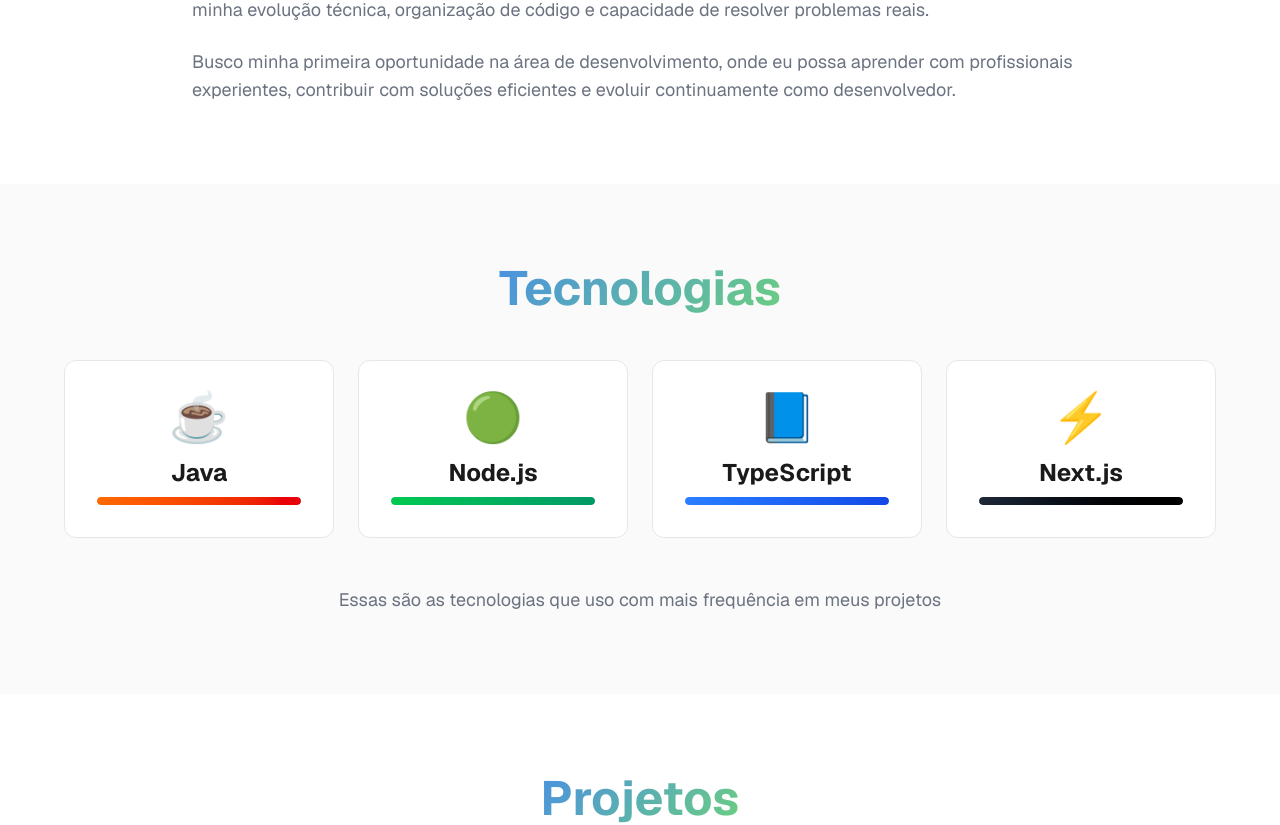
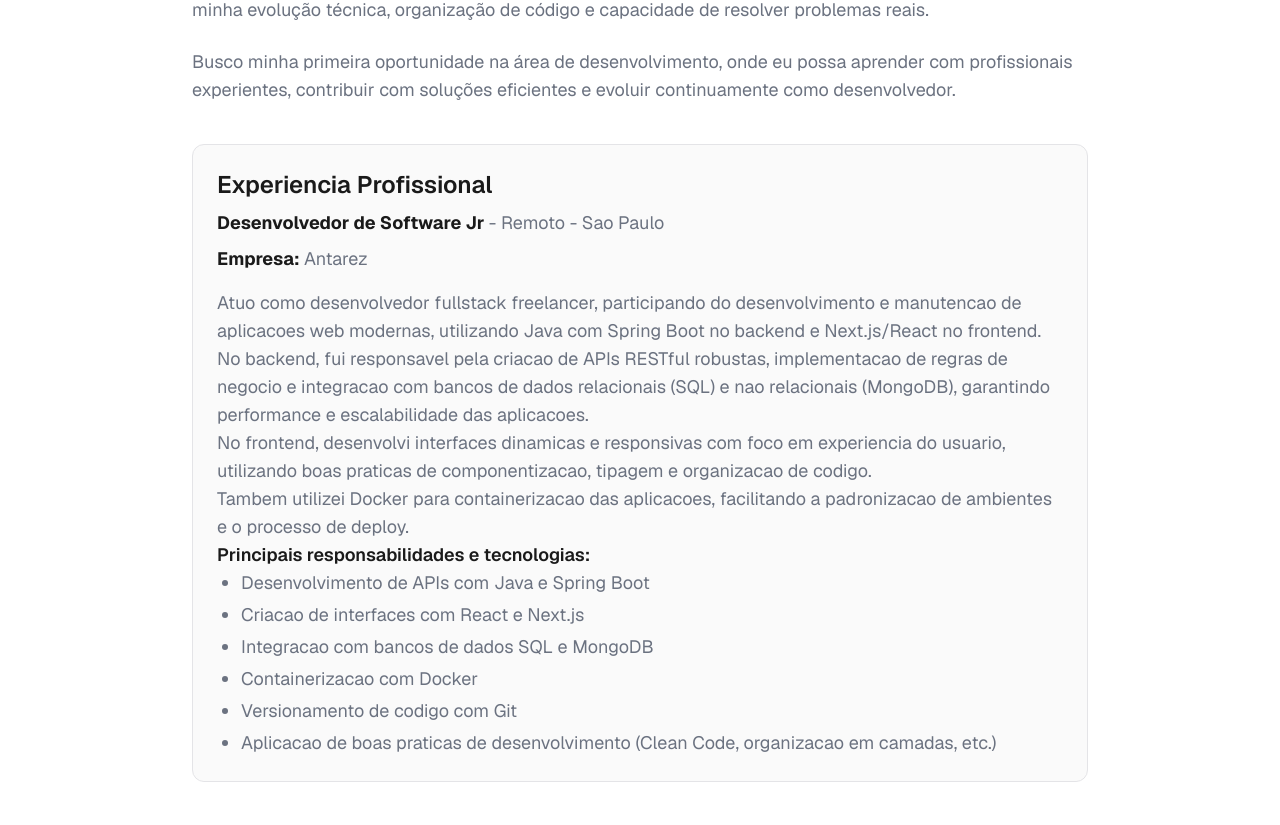
Before and after one commit to mthlima13/portfolio-curricular, a Next.js app: page / in a window 1280 px wide. Shown: the part 1252-2077 px from the top of the page. Built offline with nearby package versions, Linux system fonts and the light colour scheme.

Commit message:
Adicionando experiencia profissional

```diff
--- a/app/components/About.tsx
+++ b/app/components/About.tsx
@@ -50,6 +50,39 @@
           <p>
           Busco minha primeira oportunidade na área de desenvolvimento, onde eu possa aprender com profissionais experientes, contribuir com soluções eficientes e evoluir continuamente como desenvolvedor.
           </p>
+
+          <div className="mt-10 rounded-xl border border-zinc-200 dark:border-zinc-700 p-6 bg-zinc-50 dark:bg-zinc-900/40">
+            <h3 className="text-2xl font-semibold text-foreground mb-2">
+              Experiencia Profissional
+            </h3>
+            <p className="text-base md:text-lg text-(--text-muted) mb-2">
+              <strong className="text-foreground">Desenvolvedor de Software Jr</strong> - Remoto - Sao Paulo
+            </p>
+            <p className="text-base md:text-lg text-(--text-muted) mb-4">
+              <strong className="text-foreground">Empresa:</strong> Antarez
+            </p>
+            <p>
+              Atuo como desenvolvedor fullstack freelancer, participando do desenvolvimento e manutencao de aplicacoes web modernas, utilizando Java com Spring Boot no backend e Next.js/React no frontend.
+            </p>
+            <p>
+              No backend, fui responsavel pela criacao de APIs RESTful robustas, implementacao de regras de negocio e integracao com bancos de dados relacionais (SQL) e nao relacionais (MongoDB), garantindo performance e escalabilidade das aplicacoes.
+            </p>
+            <p>
+              No frontend, desenvolvi interfaces dinamicas e responsivas com foco em experiencia do usuario, utilizando boas praticas de componentizacao, tipagem e organizacao de codigo.
+            </p>
+            <p>
+              Tambem utilizei Docker para containerizacao das aplicacoes, facilitando a padronizacao de ambientes e o processo de deploy.
+            </p>
+            <p className="font-semibold text-foreground">Principais responsabilidades e tecnologias:</p>
+            <ul className="list-disc pl-6 space-y-1">
+              <li>Desenvolvimento de APIs com Java e Spring Boot</li>
+              <li>Criacao de interfaces com React e Next.js</li>
+              <li>Integracao com bancos de dados SQL e MongoDB</li>
+              <li>Containerizacao com Docker</li>
+              <li>Versionamento de codigo com Git</li>
+              <li>Aplicacao de boas praticas de desenvolvimento (Clean Code, organizacao em camadas, etc.)</li>
+            </ul>
+          </div>
         </div>
       </div>
     </section>
```
